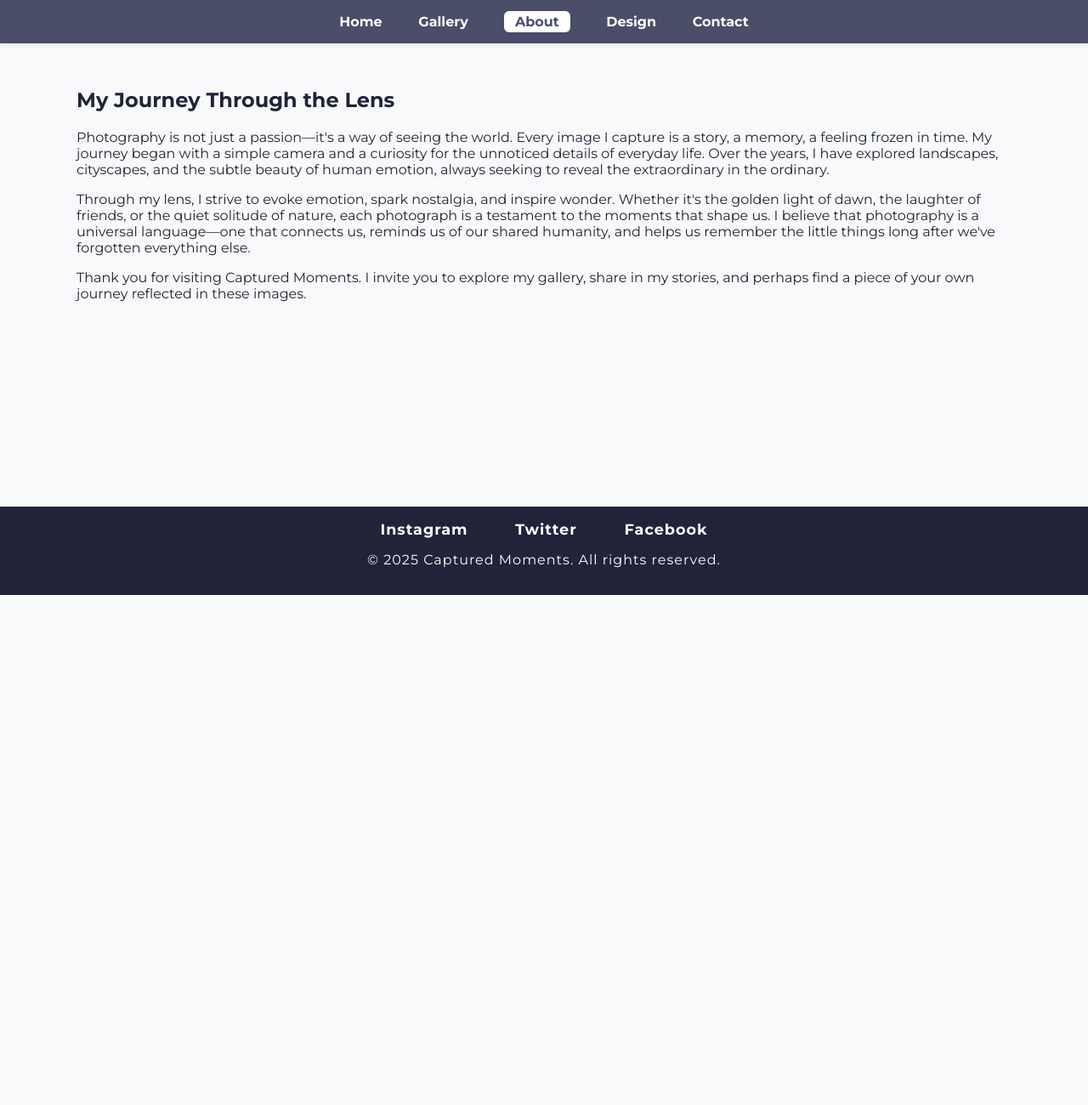
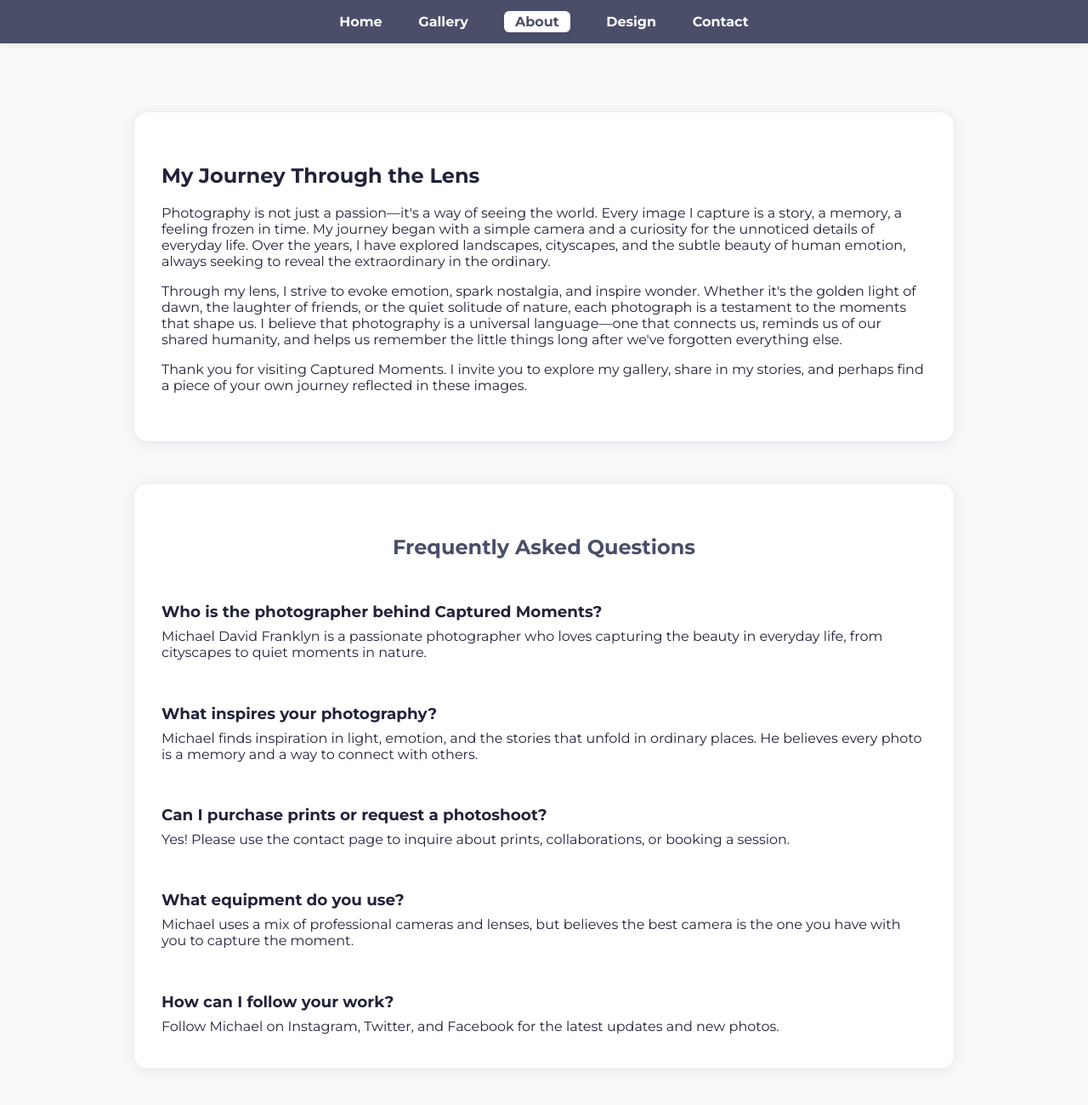
Before and after one commit to Michael-Franklyn-MDF/Photography, a plain HTML site: page About.html in a window 1280 px wide. Shown: the part 100-1400 px from the top of the page at 85% size. Before the commit the page ends 800 px from the top, so only its background shows below. Drawn offline with Linux system fonts and the light colour scheme.

Commit message:
FAQ's added to about us page and minor styling changes to other pages.

```diff
--- a/About.html
+++ b/About.html
@@ -20,6 +20,7 @@
     </nav>
   </header>
   <main>
+    <div class="about-container">
       <section class="about-detail">
         <h2>My Journey Through the Lens</h2>
         <p>
@@ -32,6 +33,32 @@
           Thank you for visiting Captured Moments. I invite you to explore my gallery, share in my stories, and perhaps find a piece of your own journey reflected in these images.
         </p>
       </section>
+    </div>
+      <section class="faq-section">
+        <h2>Frequently Asked Questions</h2>
+        <div class="faq-list">
+          <div class="faq-item">
+            <h3>Who is the photographer behind Captured Moments?</h3>
+            <p>Michael David Franklyn is a passionate photographer who loves capturing the beauty in everyday life, from cityscapes to quiet moments in nature.</p>
+          </div>
+          <div class="faq-item">
+            <h3>What inspires your photography?</h3>
+            <p>Michael finds inspiration in light, emotion, and the stories that unfold in ordinary places. He believes every photo is a memory and a way to connect with others.</p>
+          </div>
+          <div class="faq-item">
+            <h3>Can I purchase prints or request a photoshoot?</h3>
+            <p>Yes! Please use the contact page to inquire about prints, collaborations, or booking a session.</p>
+          </div>
+          <div class="faq-item">
+            <h3>What equipment do you use?</h3>
+            <p>Michael uses a mix of professional cameras and lenses, but believes the best camera is the one you have with you to capture the moment.</p>
+          </div>
+          <div class="faq-item">
+            <h3>How can I follow your work?</h3>
+            <p>Follow Michael on Instagram, Twitter, and Facebook for the latest updates and new photos.</p>
+          </div>
+        </div>
+      </section>
   </main>
   <footer>
     <div class="social-links">
--- a/css/style.css
+++ b/css/style.css
@@ -458,3 +458,43 @@ nav a.active {
   max-width: 1100px;
   border: 1px solid #eaeaea;
 }
+
+.faq-section {
+  background: #fff;
+  border-radius: 16px;
+  box-shadow: 0 2px 16px rgba(34,34,59,0.08);
+  padding: 2.5rem 2rem;
+  margin: 3rem auto;
+  max-width: 900px;
+  border: 1px solid #eaeaea;
+}
+.faq-section h2 {
+  color: #4a4e69;
+  margin-bottom: 2rem;
+  text-align: center;
+}
+.faq-list {
+  display: flex;
+  flex-direction: column;
+  gap: 2rem;
+}
+.faq-item h3 {
+  color: #22223b;
+  font-size: 1.15rem;
+  margin-bottom: 0.5rem;
+}
+.faq-item p {
+  color: #22223b;
+  font-size: 1rem;
+  margin: 0;
+}
+
+.about-container {
+  background: #fff;
+  border-radius: 16px;
+  box-shadow: 0 2px 16px rgba(34,34,59,0.08);
+  padding: 2.5rem 2rem;
+  margin: 3rem auto;
+  max-width: 900px;
+  border: 1px solid #eaeaea;
+}
```
Lines whose indentation alone changed are shown as unchanged.
